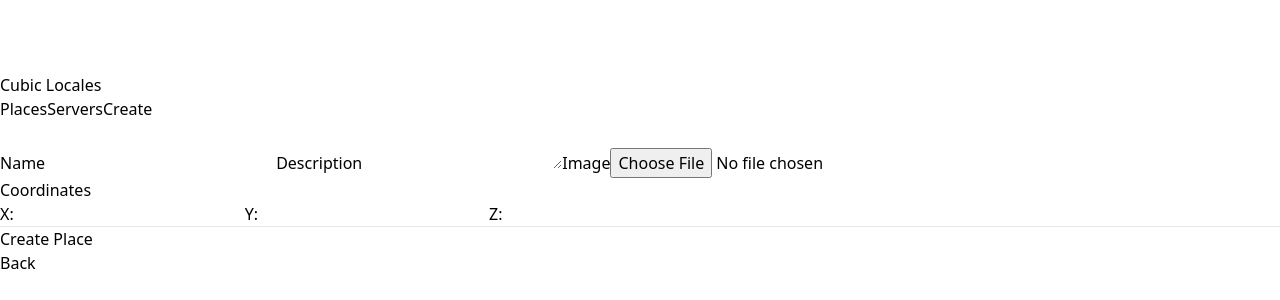
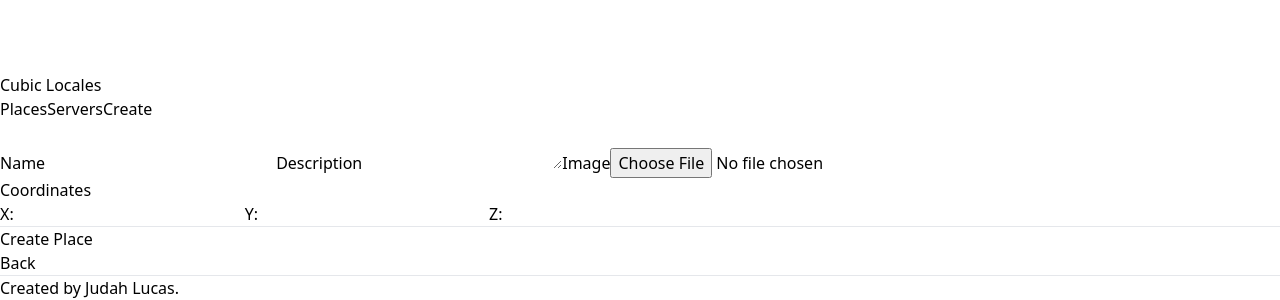
Before and after one commit to JudahL/MCPlaces-ReactClient, a React (Vite) app: page /create-place in a window 1280 px wide. Shown: the part 1207-1507 px from the top of the page. Before the commit the page ends 1482 px from the top, so only its background shows below. Built offline with nearby package versions, Linux system fonts and the light colour scheme.

Commit message:
Added footer component

```diff
--- /dev/null
+++ b/src/components/Footer/Footer.jsx
@@ -0,0 +1,12 @@
+function Footer() {
+  return (
+    <footer className="mx-auto h-20 max-w-[1440px]">
+      <hr className="w-1/2 mx-auto h-px bg-gray-300 border-0"></hr>
+      <p className="mt-4 text-center text-emerald-700">
+        Created by Judah Lucas.
+      </p>
+    </footer>
+  );
+}
+
+export { Footer };
--- a/src/components/NavBar/NavBar.jsx
+++ b/src/components/NavBar/NavBar.jsx
@@ -3,7 +3,7 @@ import { SiteTitle } from './SiteTitle.jsx';
 
 function NavBar() {
   return (
-    <div className="mx-[-2rem] border-b border-gray-300 hover:shadow-[0_1px_3px] hover:shadow-indigo-200">
+    <div className="w-dvw mx-[-2rem] border-b border-gray-300 hover:shadow-[0_1px_3px] hover:shadow-indigo-200">
       <div className="max-w-[1440px] mx-auto h-24 md:h-16 px-4 flex justify-center md:justify-between flex-col md:flex-row gap-2">
         <SiteTitle />
         <Navigation />
--- a/src/components/Root.jsx
+++ b/src/components/Root.jsx
@@ -1,15 +1,17 @@
 import { Outlet } from 'react-router-dom';
 import { NavBar } from './NavBar/NavBar';
+import { Footer } from './Footer/Footer';
 
 function Root() {
   return (
-    <div className="bg-slate-50 min-h-dvh">
-      <div className="p-2 sm:p-4 md:p-6 lg:p-8">
+    <div className="bg-slate-50 min-h-dvh w-dvw">
+      <div className="min-h-[calc(100dvh-5rem)] p-2 sm:p-4 md:p-6 lg:p-8">
         <NavBar />
         <div className="max-w-[1440px] mx-auto py-4">
           <Outlet />
         </div>
       </div>
+      <Footer />
     </div>
   );
 }
```
